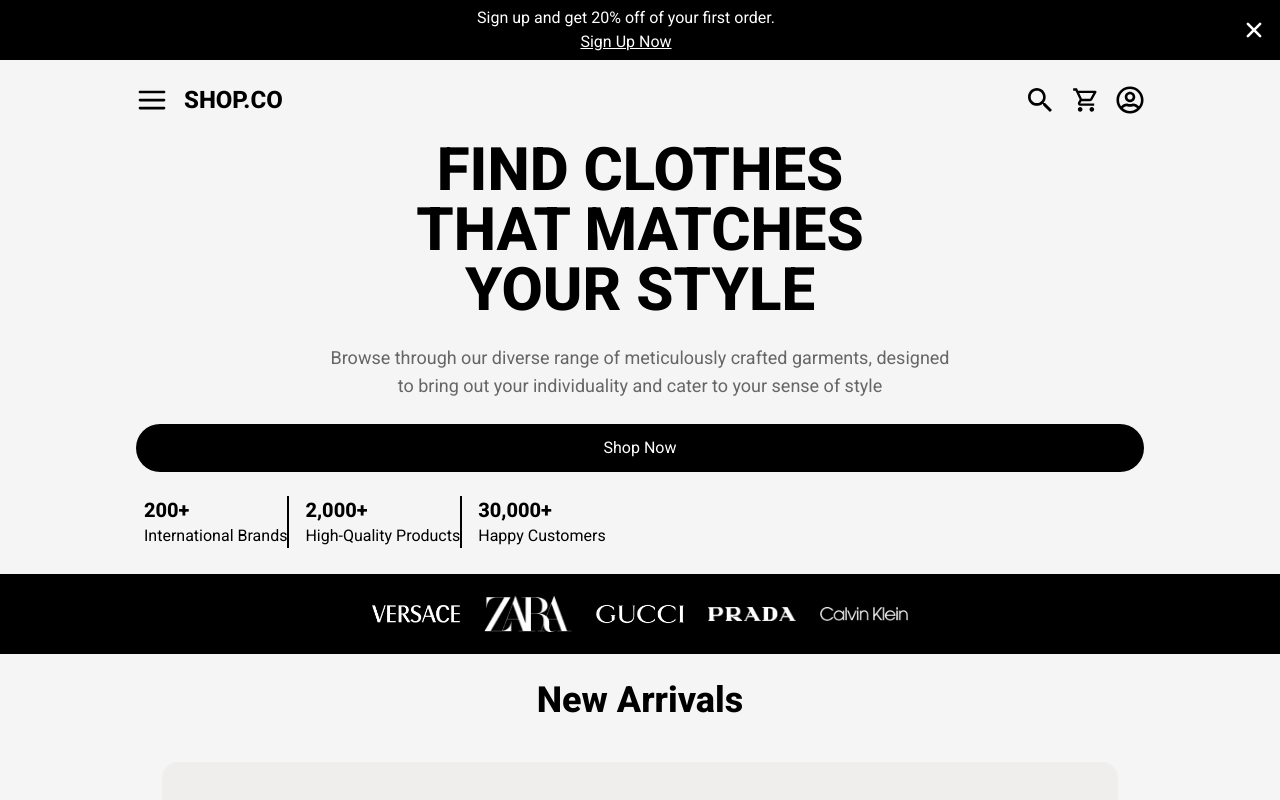
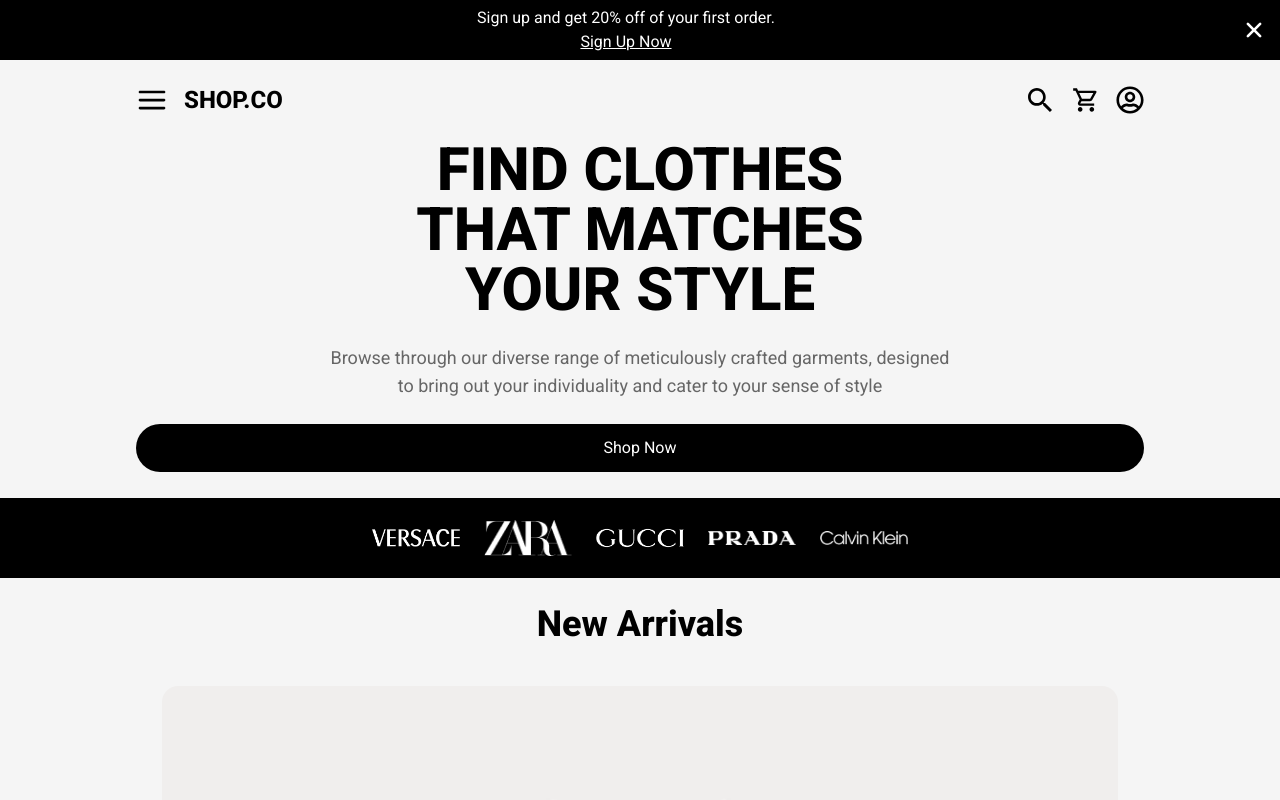
Before and after one commit to Kaydev-cmd/shop-co-web-app, a Next.js app: page / in a window 1280 px wide. Shown: the top 800 px of the page. Built offline with nearby package versions, Linux system fonts and the light colour scheme.

Commit message:
feat: hide Hero stats for medium screens

```diff
--- a/components/common/HeroStats.tsx
+++ b/components/common/HeroStats.tsx
@@ -3,7 +3,7 @@ import { HERO_STATS } from "@/constants";
 
 const HeroStats = () => {
   return (
-    <div className="flex gap-2">
+    <div className="flex gap-2 md:hidden">
       {HERO_STATS.map((stat) => (
         <div
           className="border-r-2 last:border-r-0"
```
